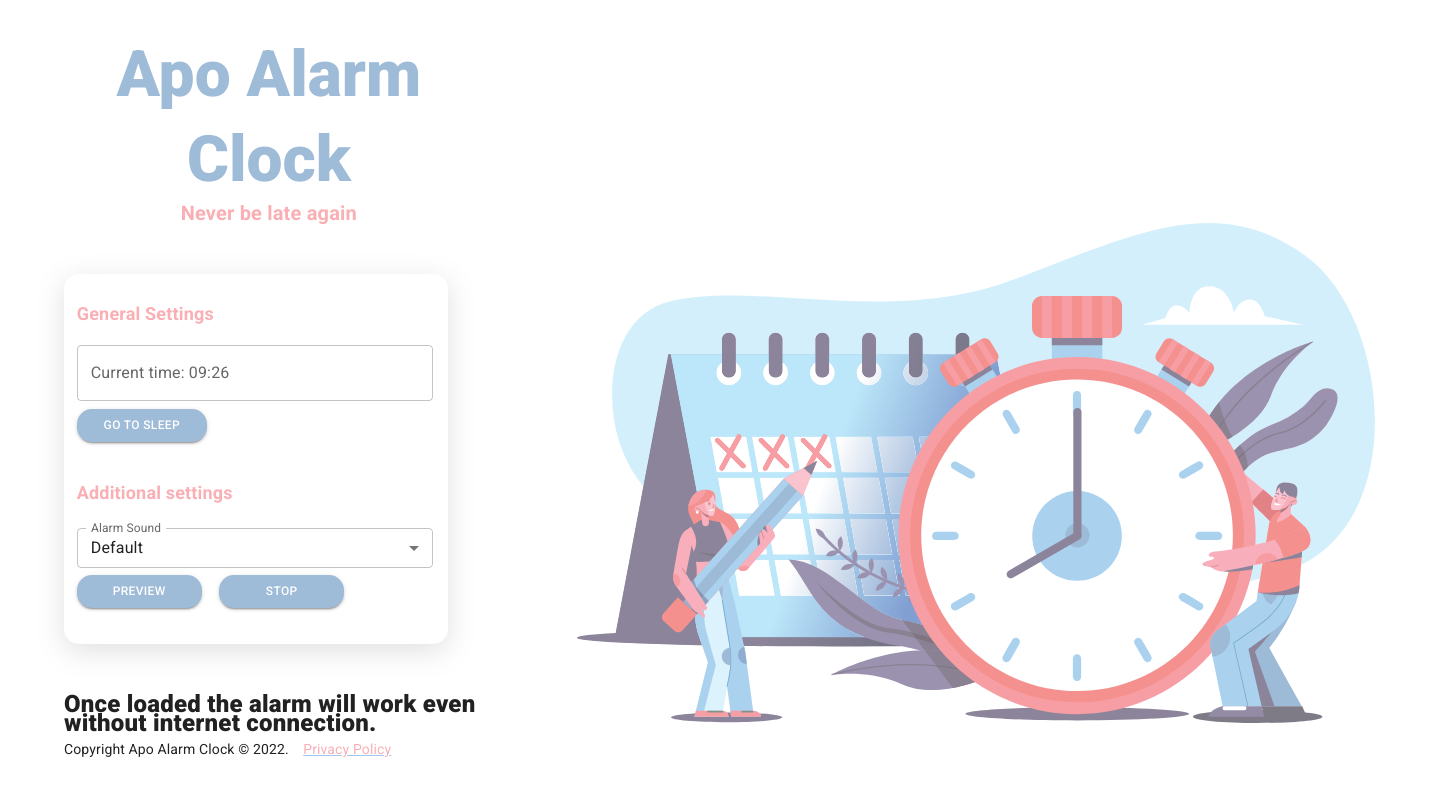
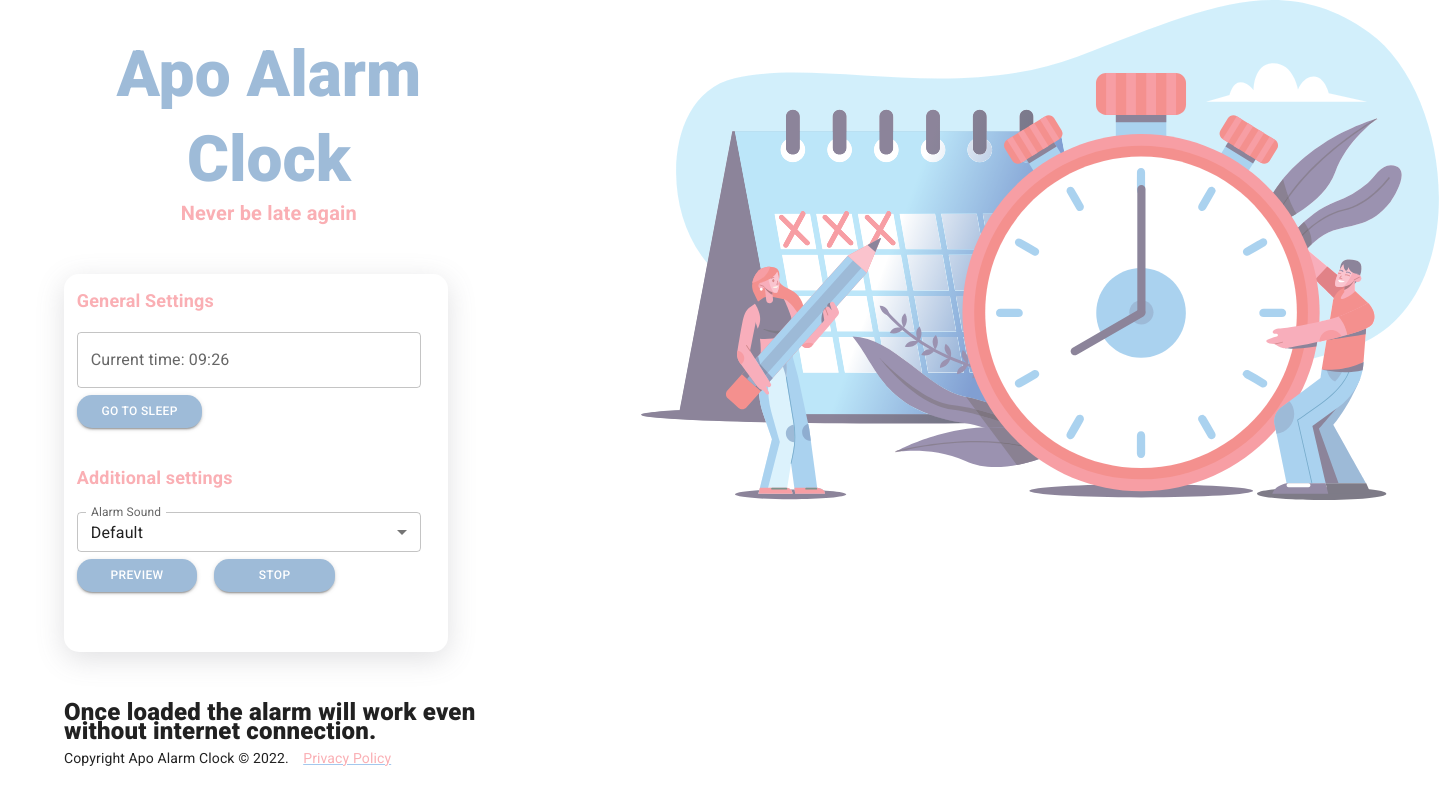
Before and after one commit to Yashmerino/apo-alarm-clock, a React (Create React App) app: page / in a window 1280 px wide. Shown: the top 804 px of the page, 1440 px wide, since content can reach past the window. Built offline with nearby package versions, Linux system fonts and the light colour scheme.

Commit message:
Update styles. Closes #24

```diff
--- a/src/main.css
+++ b/src/main.css
@@ -1,15 +1,28 @@
+/* global reset and responsive helpers */
+*,
+*::before,
+*::after {
+  box-sizing: border-box;
+}
+
 body {
   font-family: "Roboto", sans-serif;
-
   margin: 0;
   padding: 0;
+  min-height: 100vh;
+  /* prevent horizontal scroll caused by positioned elements */
+  overflow-x: hidden;
 }
 
 .image {
-  width: 55%;
+  max-width: 55%;
+  width: 50vw;
   position: absolute;
   right: 0;
+  top: 0;
   opacity: 0.6;
+  height: auto;
+  pointer-events: none; /* avoid overlaying clicks */
 }
 
 .clock-container {
@@ -17,22 +30,23 @@ body {
   border-radius: 15px;
   display: flex;
   justify-content: center;
-  align-items: left;
-  width: 30%;
-  height: 15%;
-  margin-top: 4%;
-  margin-right: 2.5%;
-  margin-left: 5%;
-  padding-left: 1%;
-  padding-top: 2%;
+  align-items: flex-start;
+  /* let the container scale but not exceed a sensible max */
+  width: min(30%, 720px);
+  max-width: 90vw;
+  height: auto;
+  margin: 4% 2.5% 0 5%;
+  padding: 1% 1% 2% 1%;
 }
 
 .title {
   color: #9ebbd8;
   font-weight: 900;
-  font-size: 64px;
+  /* responsive, will shrink on small viewports or when zoomed */
+  font-size: clamp(28px, 5vw, 64px);
   user-select: none;
   align-content: flex-end;
+  line-height: 1.05;
 }
 
 .mail-support {
@@ -45,16 +59,15 @@ body {
 
 .header {
   width: 35%;
+  max-width: 95vw;
 }
 
 .footer {
   width: 95%;
+  max-width: 95vw;
 }
 
-@viewport {
-  width: device-width;
-  zoom: 1;
-}
+/* remove non-standard @viewport usage - rely on meta viewport in HTML */
 
 @media screen and (min-width: 150px) and (max-width: 960px) {
   #root {
```
